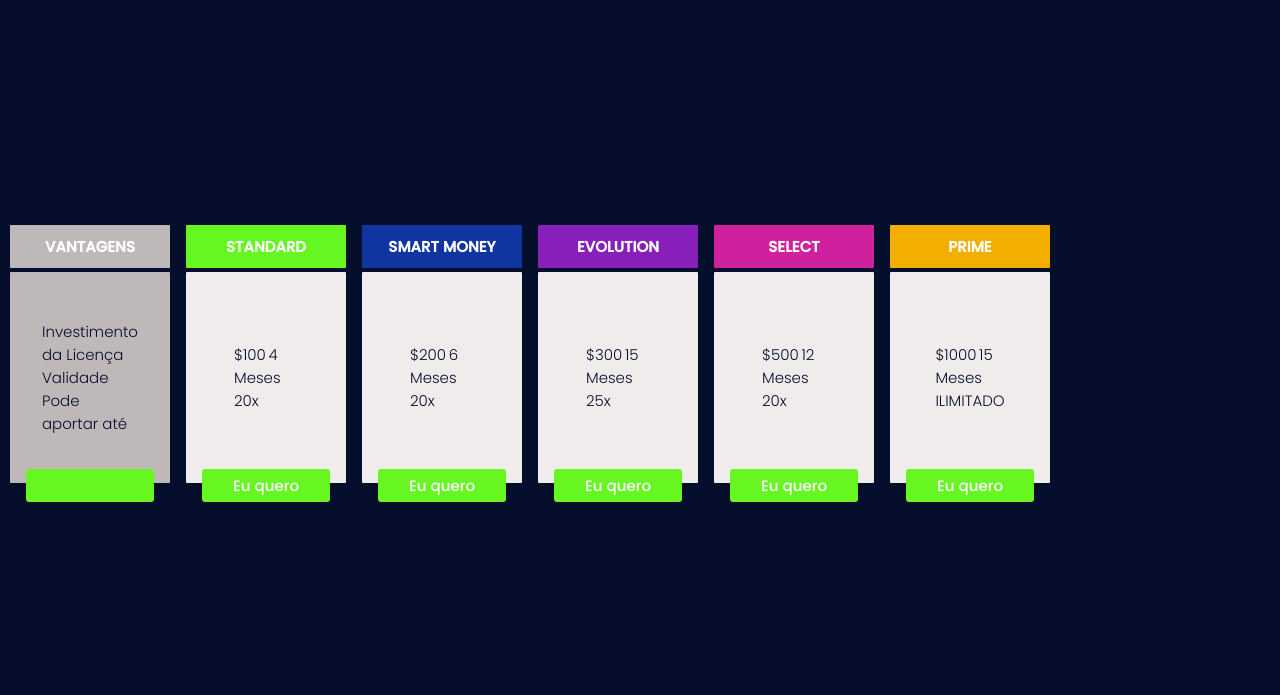
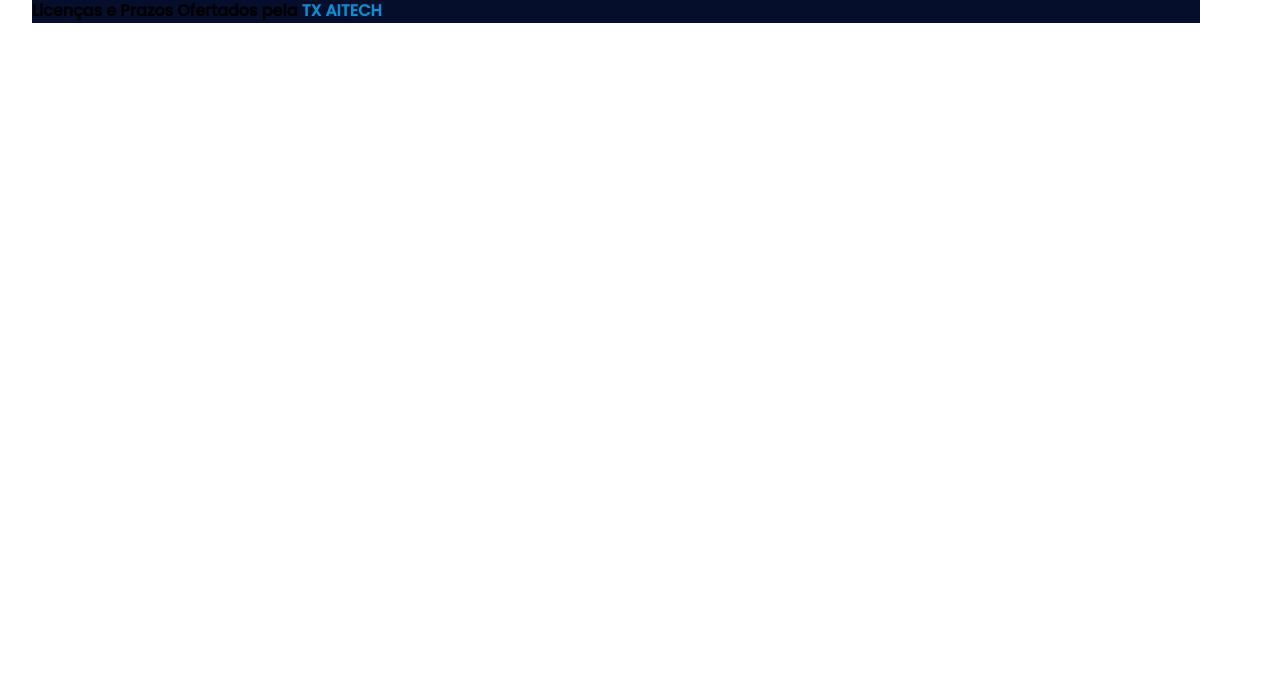
Before and after one commit to PhellipySilva/TX-AITECH, a website: page Quem somos.html in a window 1280 px wide. Shown: the part 1189-1884 px from the top of the page. After the commit the page ends 1212 px from the top, so only its background shows below. Drawn offline with Linux system fonts and the light colour scheme.

Commit message:
home att

```diff
--- a/Quem somos.html
+++ b/Quem somos.html
@@ -33,7 +33,7 @@
         </div>
         <h1 class="title">Conheça a <span style="color: #0B8DD4;"> TX AITECH </span> </h1>
         <!--Sobre a TX AITEH-->
-        <section class="container">
+        <section class="section-2">
             <h2 style="color: #0B8DD4;">Sobre a TX AITECH</h2>
        <br>
                 <p style="margin-bottom: 1rem;">A TX AITECH é uma empresa com tecnologia de última geração criada para oferecer alta performance profissional no mercado financeiro de Forex que atualmente movimenta cerca de 5 trilhões de Dólares día. </p>
@@ -50,84 +50,13 @@
             <h2 style="color: #0B8DD4;">Nossa Corretora Parceira</h2>
         <br>
                 <p>A TX AITECH é uma empresa com tecnologia de última geração criada para oferecer alta performance profissional no mercado financeiro de Forex que atualmente movimenta cerca de 5 trilhões de Dólares día. </p>
-        </section>
-        <section class="section-3">
-            <br>
-            <h1> Licenças e Prazos Ofertados pela <span style="color: #0B8DD4;"> TX AITECH </span></h1>
+                <input type="button" class="ctaSite" value="Visitar Site">
+
+                <section class="section-3">
+                    <h1>Licenças e Prazos Ofertados pela <span style="color: #0B8DD4;"> TX AITECH </span></h1>
+            </section>
         </section>
 
-        <!--Licenças da TX-->
-
-        <ul class="license">
-            <li style="background-color: rgb(191, 184, 184);">
-                <h1>VANTAGENS</h1>
-            </li>
-            <li style="background: #66F622;">
-            <h1>STANDARD</h1>
-            </li>
-            <li style="background: #1035A0;">
-                <h1>SMART MONEY</h1>
-            </li>
-            <li style="background: #881FBA;">
-                <h1>EVOLUTION</h1>
-            </li>
-            <li style="background: #CF219E;">
-                <h1>SELECT</h1>
-            </li>
-            <li style="background: #F3AF00;">
-                <h1>PRIME</h1>
-            </li>
-        </ul>
-        <ul class="license-2">
-            <li style="background-color: rgb(191, 184, 184);">
-                <h1>Investimento da Licença</h1>
-                <h1>Validade</h1>
-                <h1>Pode aportar até</h1>
-            </li>
-            <li style="background: rgb(241, 236, 236);;">
-            <h1>$100</h1>
-            <h1>4 Meses</h1>
-            <h1>20x</h1>
-            </li>
-            <li style="background: rgb(241, 236, 236);;">
-                <h1>$200</h1>
-                <h1>6 Meses</h1>
-                <h1>20x</h1>
-            </li>
-            <li style="background: rgb(241, 236, 236);;">
-                <h1>$300</h1>
-                <h1>15 Meses</h1>
-                <h1>25x</h1>
-            </li>
-            <li style="background: rgb(241, 236, 236);">
-                <h1>$500</h1>
-                <h1>12 Meses</h1>
-                <h1>20x</h1>
-            </li>
-            <li style="background: rgb(241, 236, 236);;">
-                <h1>$1000</h1>
-                <h1>15 Meses</h1>
-                <h1>ILIMITADO</h1>
-            </li>
-        </ul>
-        <ul class="license-3">
-            <li class="none"></li>
-            <li>
-            <h1>Eu quero</h1>
-            </li>
-            <li>
-                <h1>Eu quero</h1>
-            </li>
-            <li>
-                <h1>Eu quero</h1>
-            </li>
-            <li>
-                <h1>Eu quero</h1>
-            </li>
-            <li>
-                <h1>Eu quero</h1>
-            </li>
-        </ul>
         <script src="Index.js"></script>
 
 </body>
--- a/style/mkt.css
+++ b/style/mkt.css
@@ -78,7 +78,6 @@ a{
             color: black;
             text-align: center;
             top: 60%;
-
             margin: 0rem 5rem 5rem 24rem;
         }
 
@@ -90,7 +89,6 @@ a{
             color: #0B8DD4;
         }
 
-/*CASHBACKS*/
 
  /*Adicionar responsividade nessa sessão*/
 
@@ -127,15 +125,11 @@ a{
 
 
 .emblemas {
-    width: 100%;
-    height: 140vh;
     overflow-x: hidden; /* Esconde o overflow horizontal */
     background: linear-gradient(116deg, #0B8DD4 0%, #0A54A6 46.25%, #002EB4 100%);
     margin-top: 9rem;
     padding-top: 5rem;
-    display: flex;
     color: white;
-    display: block;
     text-align: center;
 }
 
--- a/style/quemSomos.css
+++ b/style/quemSomos.css
@@ -90,7 +90,18 @@ a{
     background-color: #0B8DD4;
 }
 
-.container {
+.ctaSite{
+    margin-top: 1rem;
+    padding: 10px 27px 10px 27px;
+    color: white;
+    background: #0B8DD4;
+    border-radius: 3px;
+    font-weight: 500;
+    border: none;
+}
+
+
+.section-2 {
     position: absolute;
     color: black;
     top: 60%;
@@ -99,123 +110,10 @@ a{
 
 
 .section-3{
-    margin-top: 55rem;
-    height: 100vh;
+    color: black;
     background: #050F2C;
 }
 
-.section-3 > h1{
-    margin: 1rem 1rem 1rem 1rem;
-    color: white;
-    font-family: "Poppins";
-    font-size: 2rem;
-    font-style: normal;
-    font-weight: 500;
-    line-height: normal;
-}
-
-/*Licenças e Prazos*/
-
-.license {
-    display: grid;
-    position: relative;
-    grid-template-columns: repeat(6, 10rem);
-    gap: 1rem;
-    margin-top: 0 auto; /* Adicione esta linha para centralizar o grid */
-    list-style-type: none;
-    padding: 10px;
-    margin-top: -30rem; /*Mudar para alguma outra forma mais viável e semantica de deixar na dobra requerida*/
-    border-radius: 1px;
-}
-
-.license li {
-    color: white;
-    font-size:10px;
-    align-items: center;
-    justify-content: center;
-    font-weight: normal;
-    text-align: center;
-    padding: 10px;
-    cursor: pointer;
-    border-radius: 1px;
-    text-align: left;
-    display: flex;
-}
-
-.license-2 {
-    display: grid;
-    position: relative;
-    grid-template-columns: repeat(6, 10rem);
-    gap: 1rem;
-    margin-top: 0 auto; /* Adicione esta linha para centralizar o grid */
-    list-style-type: none;
-    padding: 10px;
-    margin-top: -1rem; /*Mudar para alguma outra forma mais viável e semantica de deixar na dobra requerida*/
-    border-radius: 1px;
-}
-
-.license-2 li {
-    color: white;
-    font-size:10px;
-    align-items: center;
-    justify-content: center;
-    font-weight: normal;
-    text-align: center;
-    padding:30%;
-    cursor: pointer;
-    border-radius: 1px;
-    text-align: left;
-    display: flex;
-}
-
-.license-2 li > h1 {
-    font-weight: 300;
-    color: #050F2C;
-    position: absolute;
-    display: contents;
-}
-
-.license-3 {
-    display: grid;
-    position: relative;
-    grid-template-columns: repeat(6, 10rem);
-    gap: 1rem;
-    margin-top: 0 auto; /* Adicione esta linha para centralizar o grid */
-    list-style-type: none;
-    padding: 0px 10px 10px 10px;
-    margin-top: -1rem; /*Mudar para alguma outra forma mais viável e semantica de deixar na dobra requerida*/
-    border-radius: 1px;
-}
-
-.license-3 li {
-    color: white;
-    font-size:10px;
-    align-items: center;
-    justify-content: center;
-    text-align: center;
-    padding: 0.3rem;
-    cursor: pointer;
-    border-radius: 1px;
-    text-align: left;
-    display: flex;
-    border-radius: 3px;
-    background: #66F622;
-    margin: -0.5rem 1rem 1rem 1rem;
-}
-
-
-.license-3 li:hover {
-    color: white;
-    cursor: pointer;
-    background: #0B8DD4;
-}
-
-.license-3 li > h1 {
-    font-weight: 500;
-    color: white;
-    position: absolute;
-    display: contents;
-}
 
   @media screen and (max-width: 768px) {
     .navigation_header{
```
Also changed, not shown: index.html (+8 -4 lines), marketing.html (+1 -3 lines), style/style.css (+19 -8 lines). Lines whose indentation alone changed are shown as unchanged.
